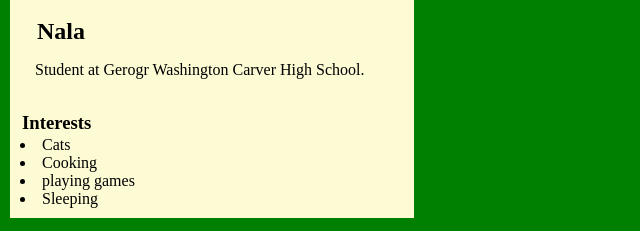
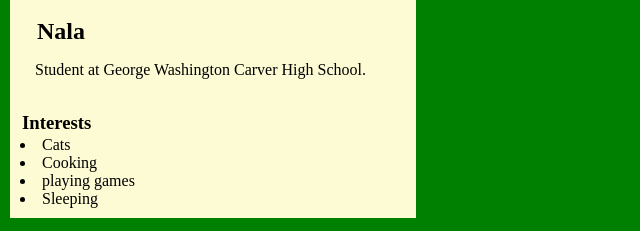
Before and after one commit to NWashington8/NWashington8.github.io, a plain HTML site: page index.html in a window 1280 px wide. Shown: the part 179-410 px from the top of the page, 0-640 px from the left. Drawn offline with Linux system fonts and the light colour scheme.

Commit message:
add index.html and css files

```diff
--- a/index.html
+++ b/index.html
@@ -28,7 +28,7 @@
         </div>
         <div class="content">
           <h2>Nala</h2>
-          <p>Student at Gerogr Washington Carver High School.</p>
+          <p>Student at George Washington Carver High School.</p>
         </div>
         <div id="Interests">
          <h3>Interests</h3>
```
